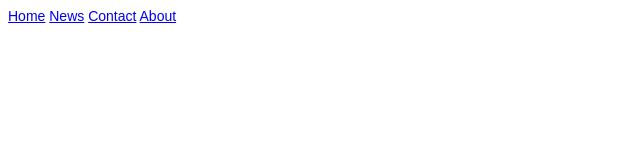
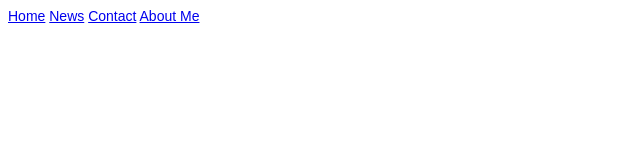
Before and after one commit to rluu1/Resume-Website, a plain HTML site: page mainPage.html in a window 1280 px wide. Shown: the full height of the page, 0-640 px from the left. Drawn offline with Linux system fonts and the light colour scheme.

Commit message:
Update mainPage.html

```diff
--- a/mainPage.html
+++ b/mainPage.html
@@ -12,5 +12,5 @@
           <a class="active" href="#home">Home</a>
           <a href="#news">News</a>
           <a href="#contact">Contact</a>
-          <a href="#about">About</a>
+          <a href="https://rluu1.github.io/Resume-Website/">About Me</a>
         </div>
```
